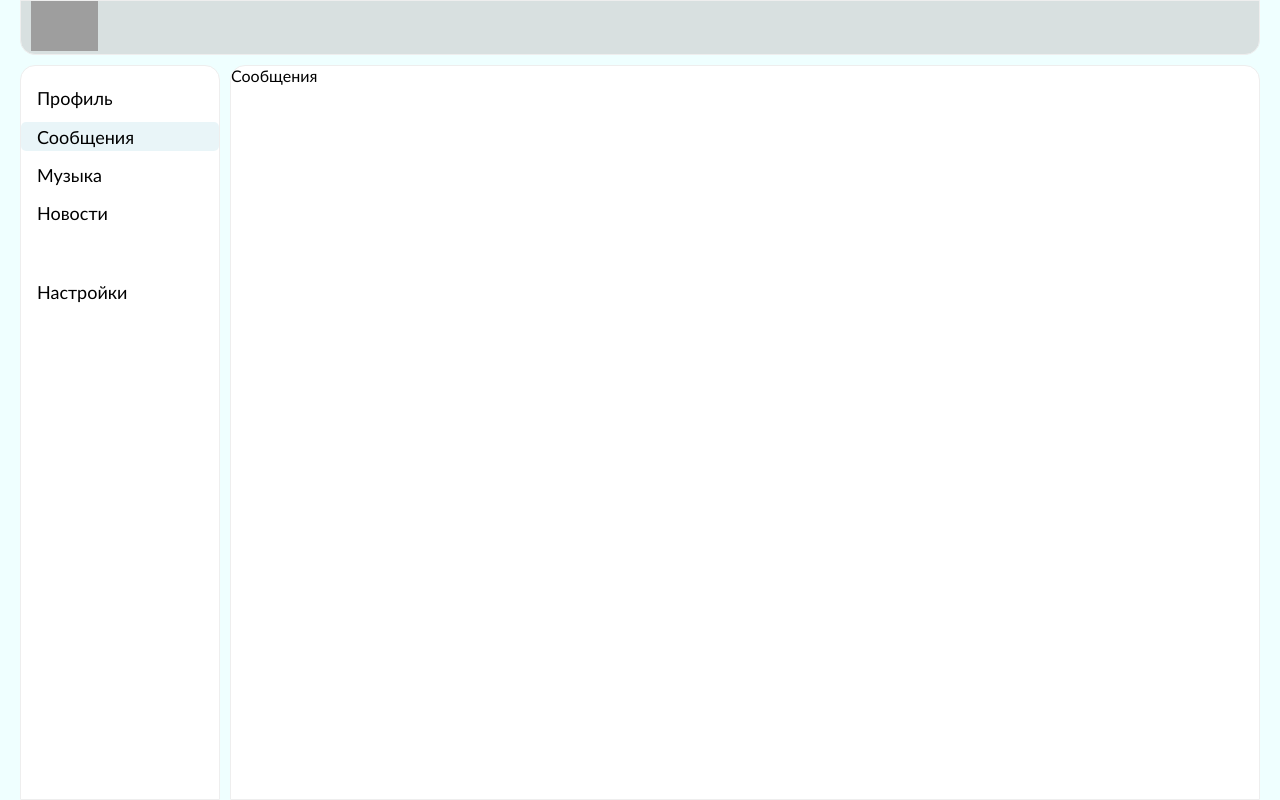
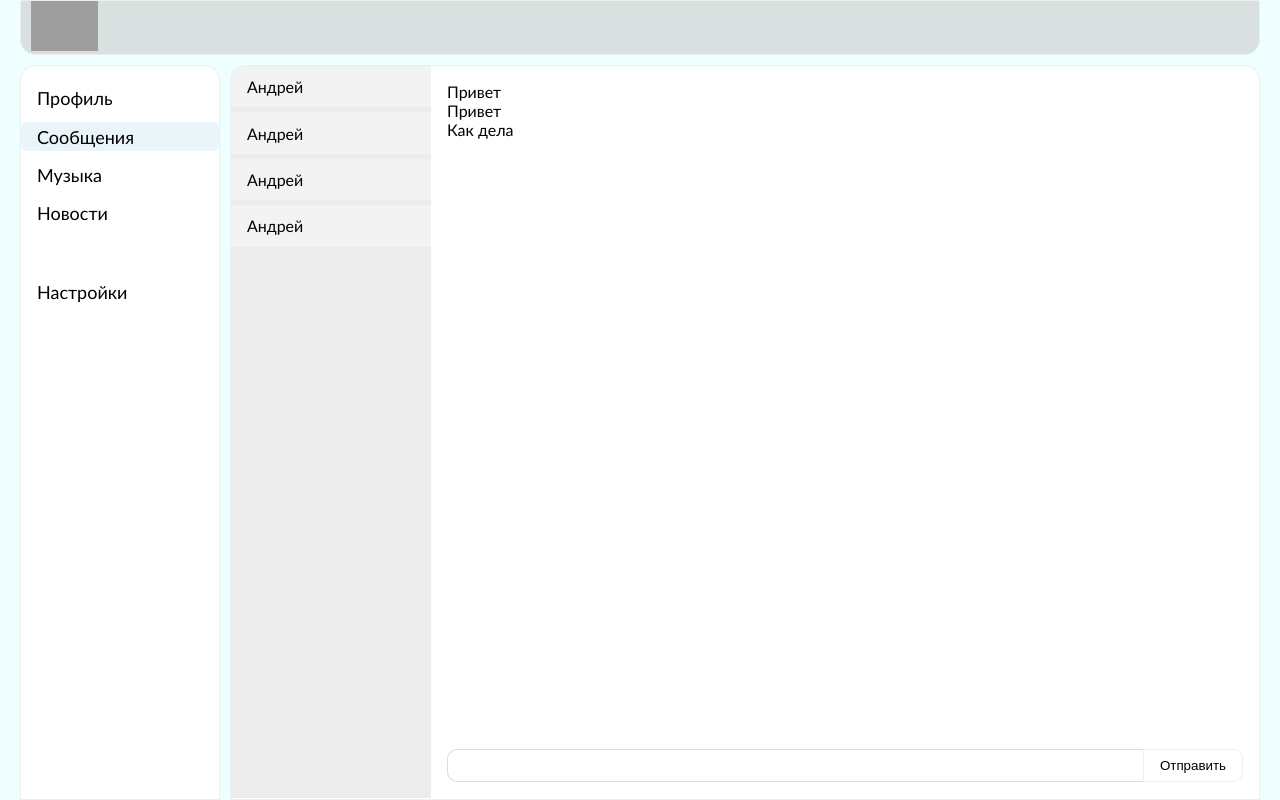
Before and after one commit to Myakis/social-network-app, a React (Create React App) app: page /messages in a window 1280 px wide. Built offline with nearby package versions, Linux system fonts and the light colour scheme; grey boxes are pictures that could not be loaded.

Commit message:
add page dialogs

```diff
--- a/src/componetns/messages/Messages.jsx
+++ b/src/componetns/messages/Messages.jsx
@@ -1,7 +1,27 @@
 import classes from './Messages.module.css';
 
 const Messages = () => {
-  return <div>Сообщения</div>;
+  return (
+    <div className={classes.dialogsWrapper}>
+      <div className={classes.dialogs}>
+        <div className={classes.item}>Андрей</div>
+        <div className={classes.item}>Андрей</div>
+        <div className={classes.item}>Андрей</div>
+        <div className={classes.item}>Андрей</div>
+      </div>
+      <div className={classes.list}>
+        <div className={classes.item}>
+          <div className={classes.message}>Привет</div>
+          <div className={classes.message}>Привет</div>
+          <div className={classes.message}>Как дела</div>
+        </div>
+        <form action='#' className={classes.form}>
+          <input className={classes.input} type='text'></input>
+          <button className={classes.button}>Отправить</button>
+        </form>
+      </div>
+    </div>
+  );
 };
 
 export default Messages;
--- a/src/componetns/messages/Messages.module.css
+++ b/src/componetns/messages/Messages.module.css
@@ -0,0 +1,56 @@
+.dialogsWrapper {
+  display: flex;
+  min-height: calc(100vh - 68px);
+}
+.dialogs {
+  background: rgba(221, 221, 221, 0.562);
+  flex: 0 0 200px;
+}
+.dialogs .item {
+  padding: 0.7rem 1rem;
+  cursor: pointer;
+  background: rgba(255, 255, 255, 0.363);
+}
+.dialogs .item:not(:last-child) {
+  margin-bottom: 5px;
+}
+.list {
+  padding: 1rem;
+  display: flex;
+  flex-direction: column;
+  flex: 1 1 auto;
+}
+.list .item {
+  flex: 1 1 auto;
+}
+.form {
+  display: flex;
+}
+.input {
+  outline: 0;
+  width: 100%;
+  background: inherit;
+  border-radius: 10px 0 0 10px;
+  border: 1px solid #ddd;
+  border-right: none;
+  padding: 0.5rem 1rem;
+  transition: all 0.1s ease 0s;
+}
+.inout:focus {
+  border: 1px solid rgb(172, 171, 171);
+}
+.button {
+  background: inherit;
+  border-radius: 0 10px 10px 0;
+  border: 1px solid #eee;
+  padding: 0.5rem 1rem;
+  display: block;
+  cursor: pointer;
+  transition: background 0.3s ease 0s, transform 0.2s ease-in-out;
+}
+.button:hover {
+  background: rgba(223, 222, 222, 0.137);
+}
+.button:active {
+  transform: translate(1px, 1px);
+}
```
